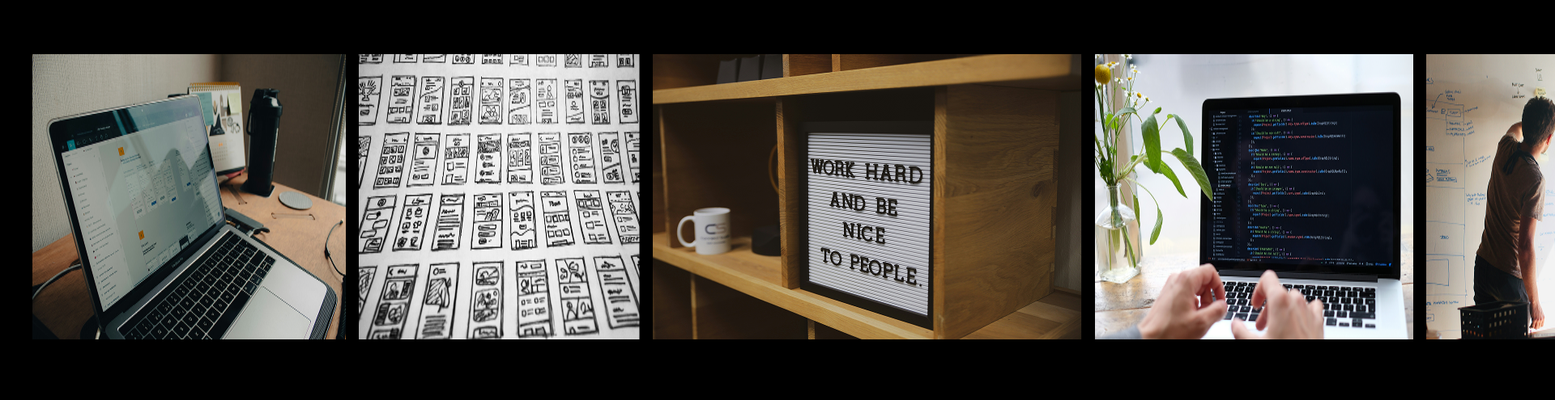
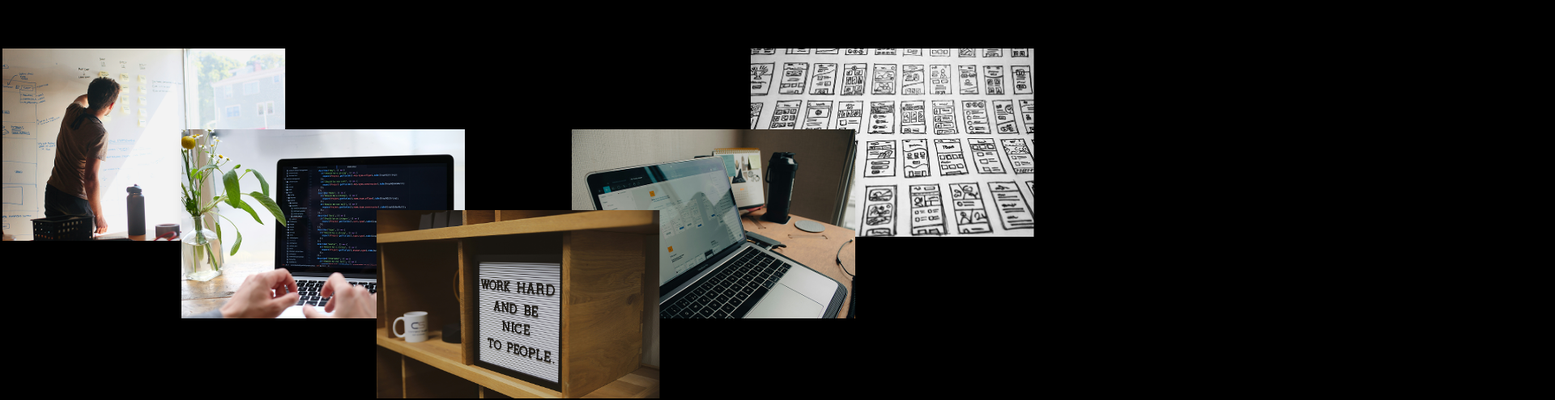
Before and after one commit to Piyush289kumar/kiorons_ai, a Next.js app: page /career in a window 1280 px wide. Shown: the part 1280-1775 px from the top of the page at 81% size, 1920 px wide, since content can reach past the window. Built offline with nearby package versions, Linux system fonts and the light colour scheme.

Commit message:
Basic Navbar Structure Created

```diff
--- a/src/app/career/page.js
+++ b/src/app/career/page.js
@@ -33,41 +33,50 @@ export default function HumanosPage() {
         </p>
         <p className="text-2xl font-semibold">{'a mark. Everything you create here matters.'}</p>
 
-        <div className="flex gap-4">
+        <div className="relative w-full h-[500px] mt-12">
+          {/* Left Future (L3) */}
+          <Image
+            src="/assets/images/Webapp/career/showcase3.png"
+            alt="L3"
+            width={350}
+            height={350}
+            className="absolute -left-[65%] top-[5%] z-0 shadow-lg"
+          />
+
+          {/* Left Near (L2) */}
+          <Image
+            src="/assets/images/Webapp/career/showcase2.png"
+            alt="L2"
+            width={350}
+            height={350}
+            className="absolute -left-[25%] top-[25%] z-10 shadow-lg"
+          />
+
+          {/* Right Near (R2) */}
           <Image
             src="/assets/images/Webapp/career/showcase4.png"
-            alt="Logo"
-            width={900}
-            height={900}
-            className="animate-fade-up w-4/6 my-20"
+            alt="R2"
+            width={350}
+            height={350}
+            className="absolute -right-[25%] top-[25%] z-10 shadow-lg"
           />
+
+          {/* Right Future (R3) */}
           <Image
             src="/assets/images/Webapp/career/showcase5.png"
-            alt="Logo"
-            width={900}
-            height={900}
-            className="animate-fade-up w-4/6 my-20"
+            alt="R3"
+            width={350}
+            height={350}
+            className="absolute -right-[65%] top-[5%] z-0 shadow-lg"
           />
+
+          {/* Center (overlapping L2 and R2) */}
           <Image
             src="/assets/images/Webapp/career/showcase1.png"
-            alt="Logo"
-            width={900}
-            height={900}
-            className="animate-fade-up w-4/6 my-20"
-          />
-          <Image
-            src="/assets/images/Webapp/career/showcase2.png"
-            alt="Logo"
-            width={900}
-            height={900}
-            className="animate-fade-up w-4/6 my-20"
-          />
-          <Image
-            src="/assets/images/Webapp/career/showcase3.png"
-            alt="Logo"
-            width={900}
-            height={900}
-            className="animate-fade-up w-4/6 my-20"
+            alt="Center"
+            width={350}
+            height={350}
+            className="absolute left-1/2 top-[45%] transform -translate-x-1/2 z-20 shadow-2xl"
           />
         </div>
       </div>
```
